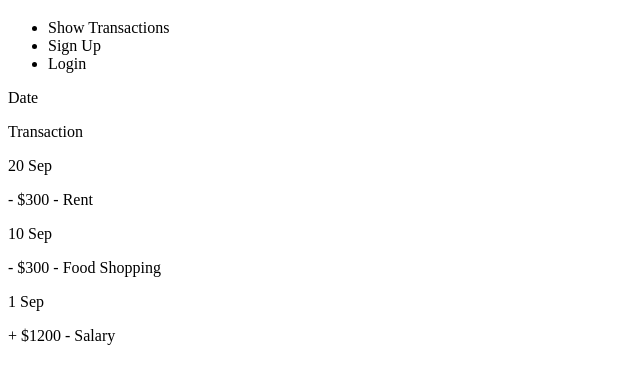
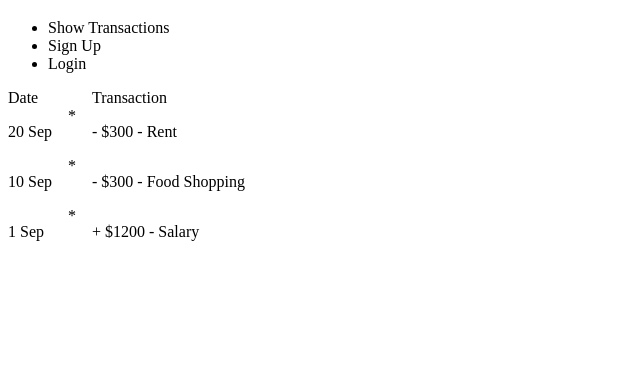
Before and after one commit to shkshitiz/Budget-Tracker, a website: page client/index.html in a window 1280 px wide. Shown: the part 61-444 px from the top of the page, without its empty margins (0-640 px from the left). Drawn offline with Linux system fonts and the light colour scheme.

Commit message:
Got transaction list to show up in grid!

```diff
--- a/client/css/transaction_list.css
+++ b/client/css/transaction_list.css
@@ -0,0 +1,10 @@
+
+.transaction-list {
+    display: grid;
+    grid-template-columns: auto auto minmax(0px, 1fr);
+    gap: 0rem 1rem;
+}
+
+.description-date {
+    grid-column: auto / span 2;
+}
--- a/client/index.html
+++ b/client/index.html
@@ -26,38 +26,33 @@
   </nav>
   <main id="page" class="content">
     <section class="transaction-list">
-      <section class="transaction-list-description">
-        <p id="description-date">Date</p>
-        <p id="description-transaction">Transaction</p>
-      </section>
-      <section class="transaction-list-content">
-        <div class="transaction-items">
+      <div class="description-date">Date</div>
+      <div class="description-transaction">Transaction</div>
       <!-- <p>${transaction.start_date}</p> -->
       <!-- <p>${amountSign} $${transaction.amount} - ${transaction.name}</p> -->
-          <div class="item-date">
+      <div class="transaction-item-date">
         <p>20 Sep</p>
       </div>
-          <div class="item-divider"></div>
-          <div class="item-header">
+      <div class="transaction-item-divider">*</div>
+      <div class="transaction-item-header">
         <p>- $300 - Rent</p>
       </div>
 
-          <div class="item-date">
+      <div class="transaction-item-date">
         <p>10 Sep</p>
       </div>
-          <div class="item-divider"></div>
-          <div class="item-header">
+      <div class="transaction-item-divider">*</div>
+      <div class="transaction-item-header">
         <p>- $300 - Food Shopping</p>
       </div>
 
-          <div class="item-date">
+      <div class="transaction-item-date">
         <p>1 Sep</p>
       </div>
-          <div class="item-header">
+      <div class="transaction-item-divider">*</div>
+      <div class="transaction-item-header">
         <p>+ $1200 - Salary</p>
       </div>
-        </div>
-      </section>
     </section>
   </main>
 </body>
```
Lines whose indentation alone changed are shown as unchanged.
